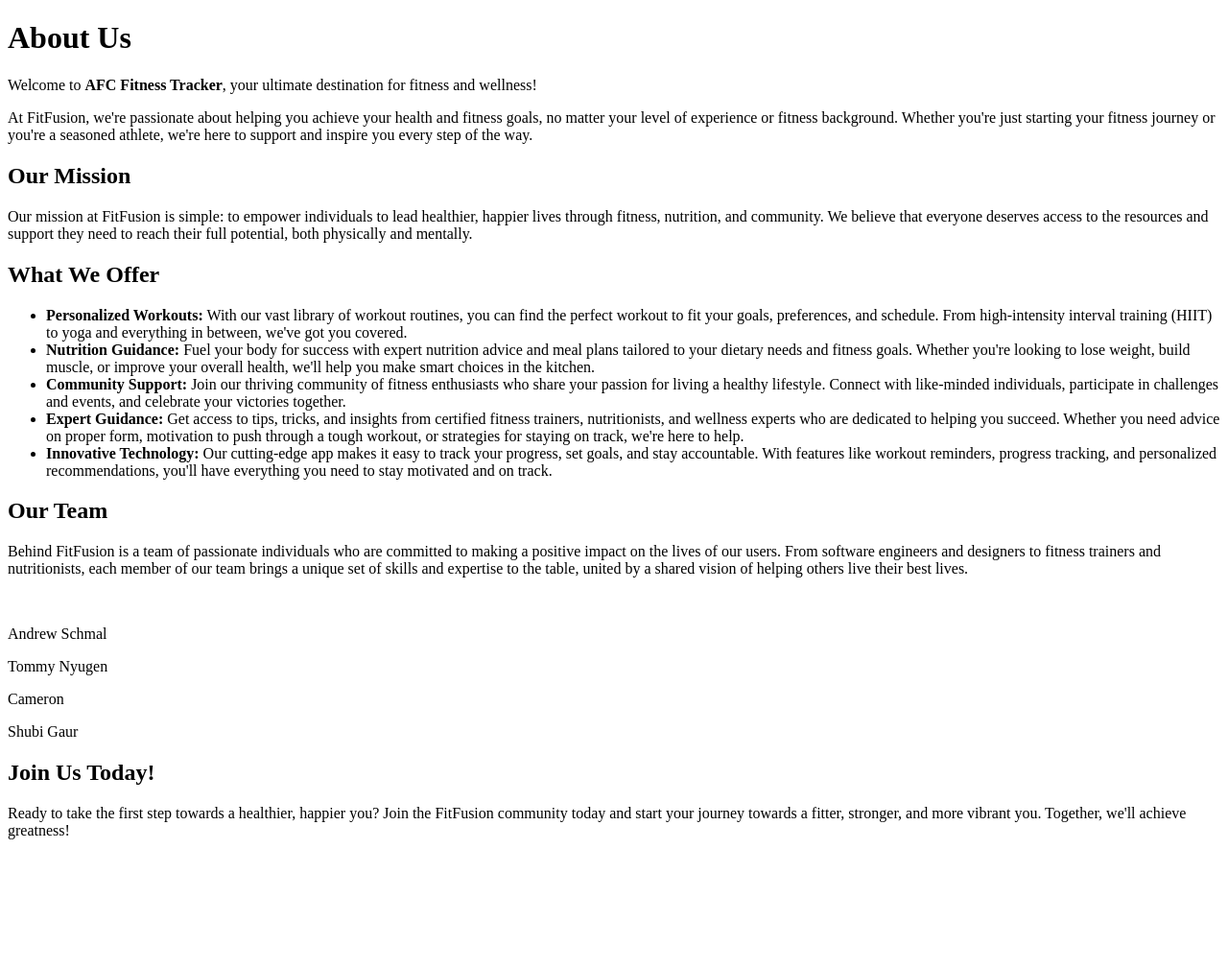
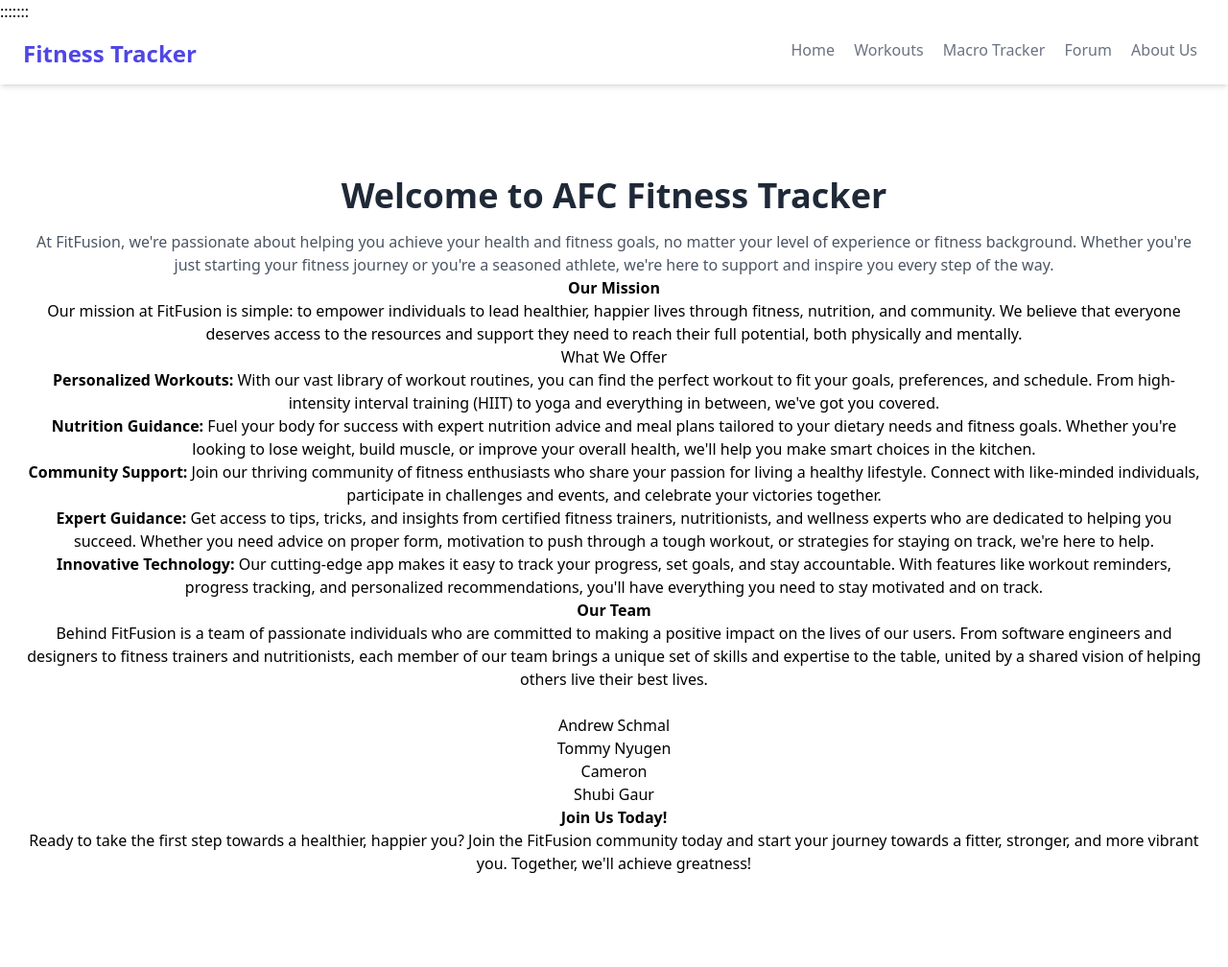
Before and after one commit to AFCTrackerProject/afc_fitness_tracker, a Python web app: template templates/about.html in a window 1280 px wide. Shown: the whole page at 96% size. Before the commit the page ends 875 px from the top, so only its background shows below. Run offline with Jinja, Linux system fonts and the light colour scheme; the template is opened without the code that fills it, so the values that code supplies are empty; some libraries are stand-ins or nearby versions.

Commit message:
Adding About & Index

```diff
--- a/templates/about.html
+++ b/templates/about.html
@@ -1,49 +1,104 @@
-<!DOCTYPE html>
-<html>
+
 <head>
-        <body>
+    <meta content="width=device-width, initial-scale=1" name="viewport">
+    <link href="https://fonts.googleapis.com/css2?family=Montserrat&amp;display=swap" rel="stylesheet">
+    <link rel="preconnect" href="https://fonts.gstatic.com">
+    <link href="https://fonts.googleapis.com/css2?family=Nanum+Gothic&amp;display=swap" rel="stylesheet">
+    <link rel="preconnect" href="https://fonts.gstatic.com">
+    <link href="https://fonts.googleapis.com/css2?family=Nunito+Sans&amp;family=Raleway:ital,wght@0,200;0,300;0,400;0,500;0,600;0,700;0,800;0,900;1,100;1,200;1,300;1,400;1,500;1,600;1,700;1,800;1,900&amp;display=swap" rel="stylesheet">
+    <link rel="preconnect" href="https://fonts.gstatic.com">
+    <link rel="stylesheet" href="https://cdnjs.cloudflare.com/ajax/libs/font-awesome/5.15.3/css/all.min.css" integrity="sha512-iBBXm8fW90+nuLcSKlbmrPcLa0OT92xO1BIsZ+ywDWZCvqsWgccV3gFoRBv0z+8dLJgyAHIhR35VZc2oM/gI1w==" crossorigin="anonymous">
+    <link rel="stylesheet" href="https://cdnjs.cloudflare.com/ajax/libs/font-awesome/5.15.3/css/brands.min.css" integrity="sha512-apX8rFN/KxJW8rniQbkvzrshQ3KvyEH+4szT3Sno5svdr6E/CP0QE862yEeLBMUnCqLko8QaugGkzvWS7uNfFQ==" crossorigin="anonymous">
+    <script src="https://cdn.tailwindcss.com/3.4.1?plugins=forms,typography,aspect-ratio,line-clamp"></script>
 
-        </body>
-    </head>
-</html><!DOCTYPE html>
-<html lang="en">
-<head>
     <meta charset="UTF-8">
-    <meta name="viewport" content="width=device-width, initial-scale=1.0">
-    <title>About Us - FitFusion</title>
+
+
 </head>
 <body>
+  <div>
+<div class="canvas-paper"></div>
+<div class="canvas-paper">
+  <div>
+    <span>:::::::</span>
+    <nav class="w-full px-6 py-4 bg-white shadow-md">
+      <div class="justify-between flex">
+        <div>
+          <a href="#" class="text-indigo-600 text-2xl font-bold">Fitness Tracker</a>
+        </div>
+        <div>
+          <a href="#" class="text-gray-500 mx-2 hover:text-indigo-600">Home</a>
+          <a href="#" class="text-gray-500 mx-2 hover:text-indigo-600">Workouts</a>
+          <a href="#" class="text-gray-500 mx-2 hover:text-indigo-600">Macro Tracker</a>
+          <a href="#" class="text-gray-500 mx-2 hover:text-indigo-600">Forum</a>
+          <a href="#" class="text-gray-500 mx-2 hover:text-indigo-600">About Us</a>
+        </div>
+      </div>
+    </nav>
+    <div class="w-full py-24 px-6 text-center">
+        <p class="text-4xl font-bold text-gray-800 mb-4">Welcome to AFC Fitness Tracker</p>
+        <p class="text-gray-600">At FitFusion, we're passionate about helping you achieve your health and
+          fitness goals,
+          no matter your level of experience or fitness background.
+          Whether you're just starting your fitness journey or you're a seasoned athlete,
+          we're here to support and inspire you every step of the way.</p>
 
-<div class="container">
-    <h1>About Us</h1>
-
-    <p>Welcome to <strong>AFC Fitness Tracker</strong>, your ultimate destination for fitness and wellness!</p>
-
-    <p>At FitFusion, we're passionate about helping you achieve your health and fitness goals, no matter your level of experience or fitness background. Whether you're just starting your fitness journey or you're a seasoned athlete, we're here to support and inspire you every step of the way.</p>
-
-    <h2>Our Mission</h2>
-    <p>Our mission at FitFusion is simple: to empower individuals to lead healthier, happier lives through fitness, nutrition, and community. We believe that everyone deserves access to the resources and support they need to reach their full potential, both physically and mentally.</p>
+        <h2><strong>Our Mission</strong></h2>
+        <p>Our mission at FitFusion is simple: to empower individuals to lead healthier,
+            happier lives through fitness, nutrition, and community. We believe that everyone
+            deserves access to the resources and support they need to reach their full potential,
+            both physically and mentally.</p>
 
         <h2>What We Offer</h2>
         <ul>
-        <li><strong>Personalized Workouts:</strong> With our vast library of workout routines, you can find the perfect workout to fit your goals, preferences, and schedule. From high-intensity interval training (HIIT) to yoga and everything in between, we've got you covered.</li>
-        <li><strong>Nutrition Guidance:</strong> Fuel your body for success with expert nutrition advice and meal plans tailored to your dietary needs and fitness goals. Whether you're looking to lose weight, build muscle, or improve your overall health, we'll help you make smart choices in the kitchen.</li>
-        <li><strong>Community Support:</strong> Join our thriving community of fitness enthusiasts who share your passion for living a healthy lifestyle. Connect with like-minded individuals, participate in challenges and events, and celebrate your victories together.</li>
-        <li><strong>Expert Guidance:</strong> Get access to tips, tricks, and insights from certified fitness trainers, nutritionists, and wellness experts who are dedicated to helping you succeed. Whether you need advice on proper form, motivation to push through a tough workout, or strategies for staying on track, we're here to help.</li>
-        <li><strong>Innovative Technology:</strong> Our cutting-edge app makes it easy to track your progress, set goals, and stay accountable. With features like workout reminders, progress tracking, and personalized recommendations, you'll have everything you need to stay motivated and on track.</li>
+            <li><strong>Personalized Workouts:</strong> With our vast library of workout routines,
+                you can find the perfect workout to fit your goals, preferences, and schedule.
+                From high-intensity interval training (HIIT) to yoga and everything in between,
+                we've got you covered.</li>
+            <li><strong>Nutrition Guidance:</strong> Fuel your body for success with expert nutrition
+                advice and meal plans tailored to your dietary needs and fitness goals. Whether you're
+                looking to lose weight, build muscle, or improve your overall health,
+                we'll help you make smart choices in the kitchen.</li>
+            <li><strong>Community Support:</strong> Join our thriving community of fitness enthusiasts
+                who share your passion for living a healthy lifestyle. Connect with like-minded individuals,
+                participate in challenges and events, and celebrate your victories together.</li>
+            <li><strong>Expert Guidance:</strong> Get access to tips, tricks, and insights from certified
+                fitness trainers, nutritionists, and wellness experts who are dedicated to helping you succeed.
+                Whether you need advice on proper form, motivation to push through a tough workout, or strategies
+                for staying on track, we're here to help.</li>
+            <li><strong>Innovative Technology:</strong> Our cutting-edge app makes it easy to track your
+                progress, set goals, and stay accountable. With features like workout reminders, progress tracking,
+                and personalized recommendations, you'll have everything you need to stay motivated and on track.</li>
         </ul>
 
-    <h2>Our Team</h2>
-    <p>Behind FitFusion is a team of passionate individuals who are committed to making a positive impact on the lives of our users. From software engineers and designers to fitness trainers and nutritionists, each member of our team brings a unique set of skills and expertise to the table, united by a shared vision of helping others live their best lives.</p>
+        <h2><strong>Our Team</strong></h2>
+        <p>Behind FitFusion is a team of passionate individuals who are committed to making a
+            positive impact on the lives of our users. From software engineers and designers to fitness
+            trainers and nutritionists, each member of our team brings a unique set of skills and expertise
+            to the table, united by a shared vision of helping others live their best lives.</p>
         <br>
+
         <p>Andrew Schmal</p>
         <p>Tommy Nyugen</p>
         <p>Cameron</p>
         <p>Shubi Gaur</p>
 
-    <h2>Join Us Today!</h2>
+        <h2><strong>Join Us Today!</strong></h2>
         <p>Ready to take the first step towards a healthier, happier you? Join the FitFusion community today and start your journey towards a fitter, stronger, and more vibrant you. Together, we'll achieve greatness!</p>
     </div>
+      </div>
+    </div>
+  </div>
+</div>
+</div>
+  <script>
+      const btn = document.querySelector(".mobile-menu-button");
+      const menu = document.querySelector(".mobile-menu");
+      btn.addEventListener("click", () => {
+      menu.classList.toggle("hidden");
+      });
+  </script>
+
+
 
         </body>
-</html>
--- a/templates/index.html
+++ b/templates/index.html
@@ -28,10 +28,10 @@
         </div>
         <div>
           <a href="#" class="text-gray-500 mx-2 hover:text-indigo-600">Home</a>
-          <a href="#" class="text-gray-500 mx-2 hover:text-indigo-600">Exercise List</a>
+          <a href="#" class="text-gray-500 mx-2 hover:text-indigo-600">Workouts</a>
           <a href="#" class="text-gray-500 mx-2 hover:text-indigo-600">Macro Tracker</a>
           <a href="#" class="text-gray-500 mx-2 hover:text-indigo-600">Forum</a>
-          <a href="#" class="text-gray-500 mx-2 hover:text-indigo-600">Login</a>
+          <a href="#" class="text-gray-500 mx-2 hover:text-indigo-600">About Us</a>
         </div>
       </div>
     </nav>
@@ -39,7 +39,7 @@
       <p class="text-4xl font-bold text-gray-800 mb-4">Welcome to AFC Fitness Tracker</p>
       <p class="text-gray-600">Track your fitness progress, participate in forums, and much more</p>
       <div class="justify-center mt-8 flex">
-        <a href="#" class="px-8 py-2 bg-indigo-600 text-white rounded-md">Get Started</a>
+        <a href="#" class="px-8 py-2 bg-indigo-600 text-white rounded-md">Login</a>
       </div>
     </div>
   </div>
```
Lines whose indentation alone changed are shown as unchanged.
